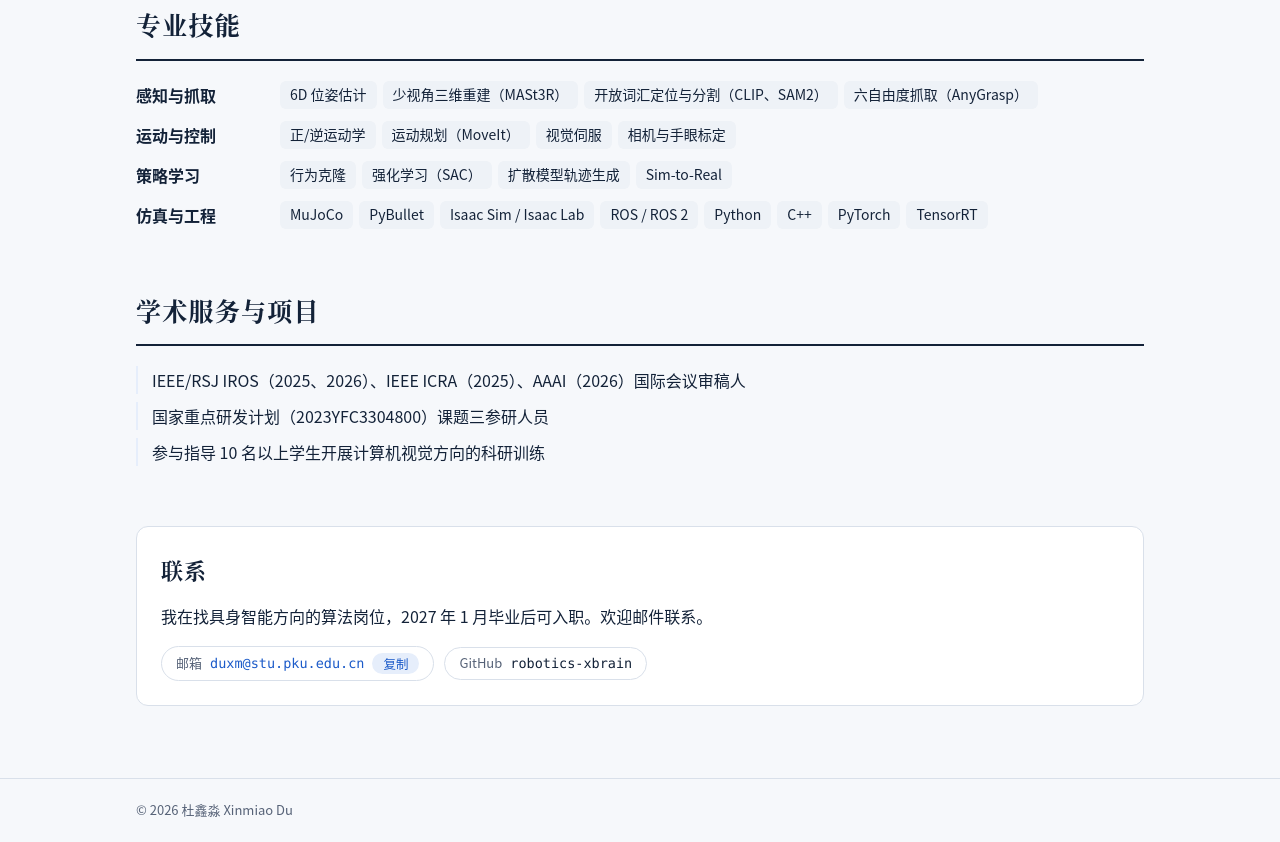
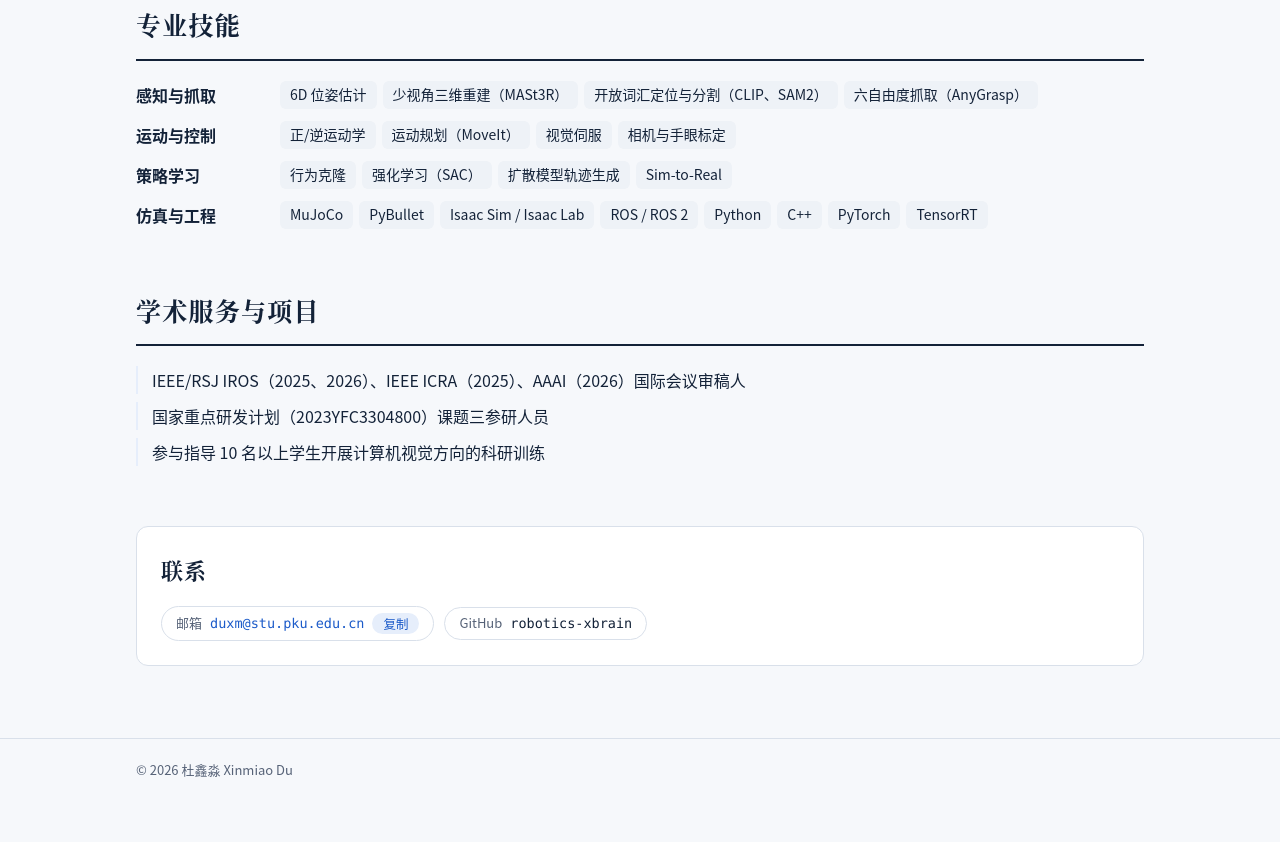
Before and after one commit to duxinmiao/duxinmiao.github.io, a plain HTML site: page index.html in a window 1280 px wide. Shown: the part 3010-3852 px from the top of the page. After the commit the page ends 3812 px from the top, so only its background shows below. Drawn offline with Linux system fonts and the light colour scheme.

Commit message:
Add files via upload

```diff
--- a/index.html
+++ b/index.html
@@ -411,7 +411,6 @@ footer .wrap { padding-block: 20px; }
   <section id="contact">
     <div class="contact">
       <h2>联系</h2>
-      <p>我在找具身智能方向的算法岗位，2027 年 1 月毕业后可入职。欢迎邮件联系。</p>
       <div class="link-row">
         <span class="pill"><span class="k">邮箱</span><a class="v" id="email-text-2" href="mailto:duxm@stu.pku.edu.cn">duxm@stu.pku.edu.cn</a><button class="copy" type="button" data-target="email-text-2">复制</button></span>
         <a class="pill" href="https://github.com/robotics-xbrain" target="_blank" rel="noopener"><span class="k">GitHub</span><span class="v">robotics-xbrain</span></a>
```
